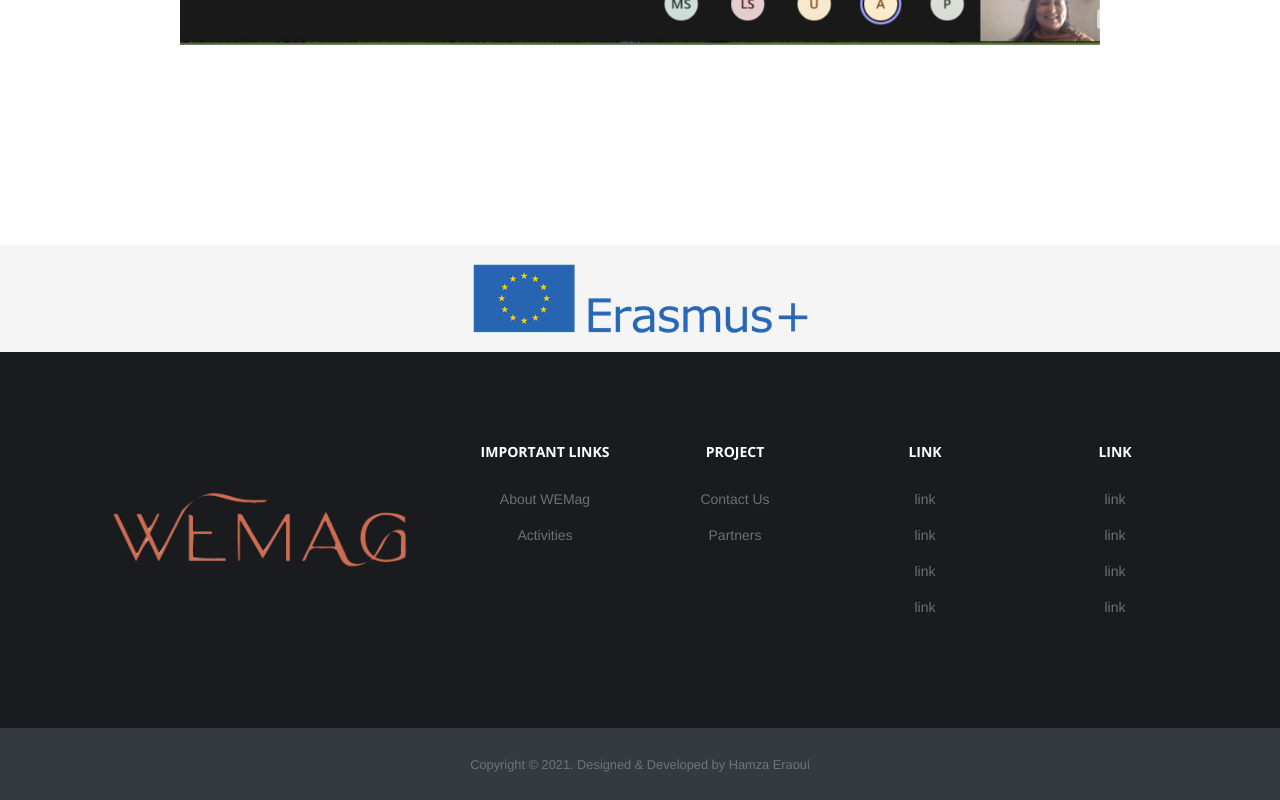
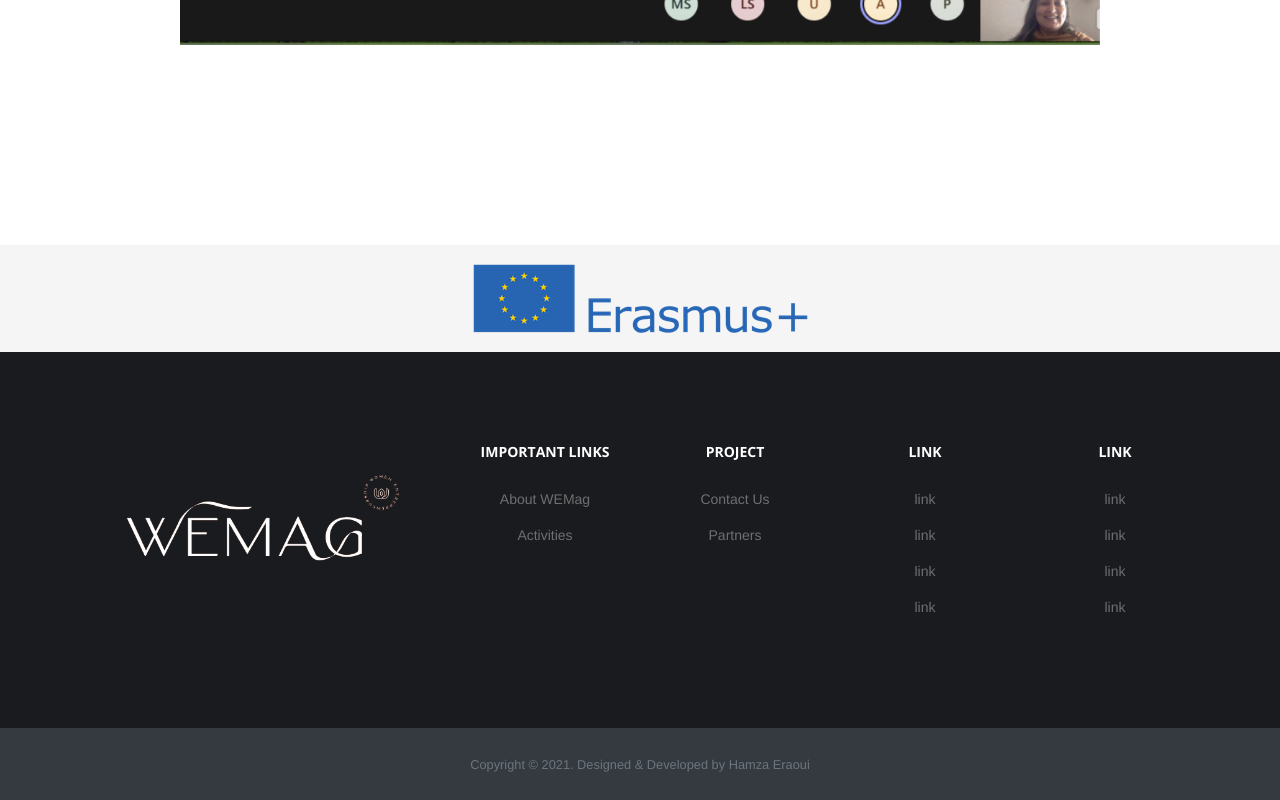
Before and after one commit to Eraoui909/wemag, a Vue app: page /#/single-article/1 in a window 1280 px wide. Shown: the part 850-1650 px from the top of the page. Built offline with nearby package versions, Linux system fonts and the light colour scheme.

Commit message:
last commit

```diff
--- a/src/components/Footer.vue
+++ b/src/components/Footer.vue
@@ -9,7 +9,7 @@
           <div class="row">
             <div class="col-lg-4 col-md-12 m-md-auto align-self-center">
               <div class="block">
-                <a href="#"><img src="../assets/logo/logo.png" width="300px" alt="footer-logo"></a>
+                <a href="#"><img src="../assets/logo/logo-inverse.png" width="300px" alt="footer-logo"></a>
               </div>
             </div>
             <div class="col-lg-2 col-md-3 col-6 mt-5 mt-lg-0">
--- a/src/views/SingleArticle.vue
+++ b/src/views/SingleArticle.vue
@@ -119,7 +119,6 @@ export default {
     for (const index in this.news){
       if(article_id === index){
         this.article = this.news[parseInt(index)];
-        console.log(this.article)
         break;
       }
     }
```
Also changed, not shown: src/assets/logo/logo-inverse.png (added).
